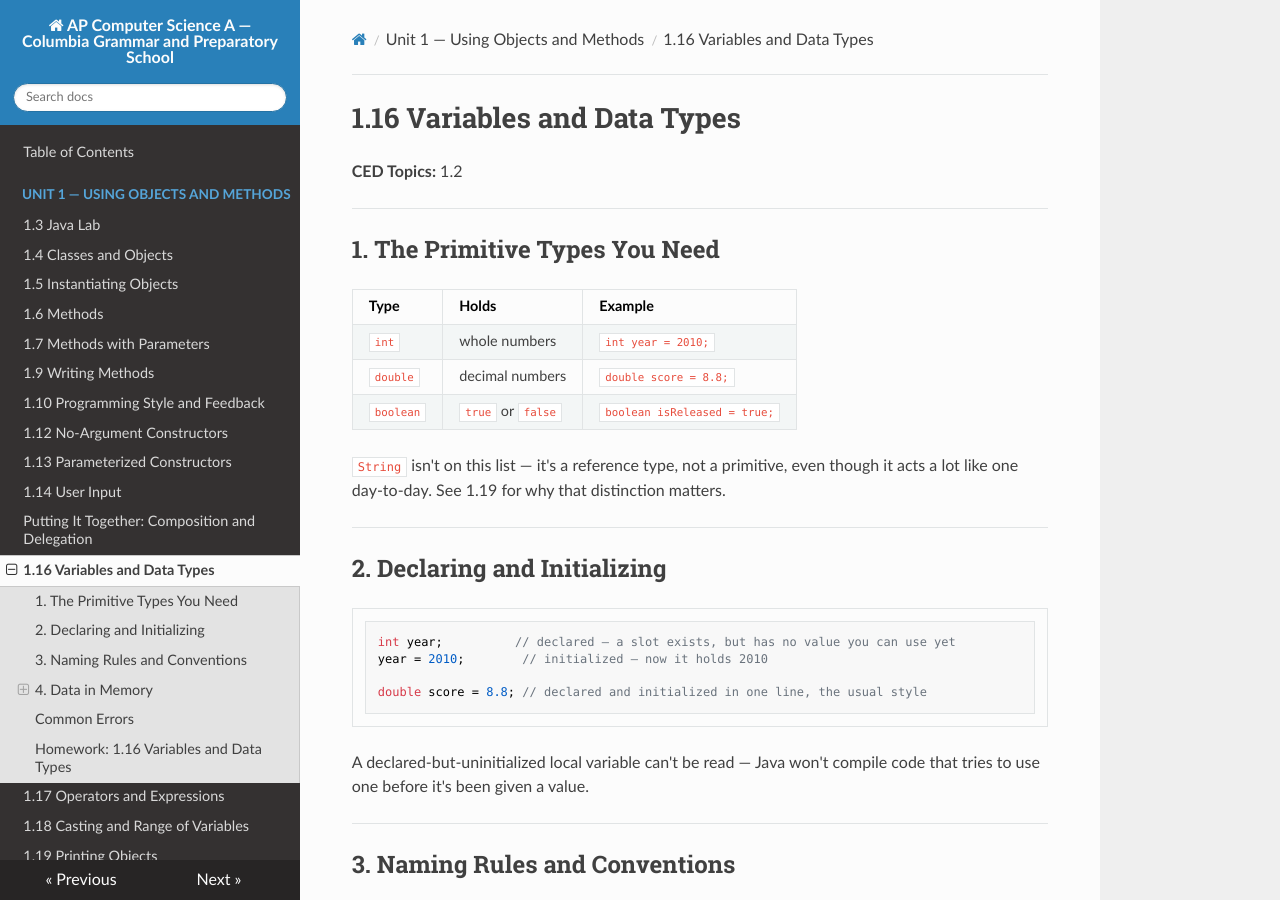
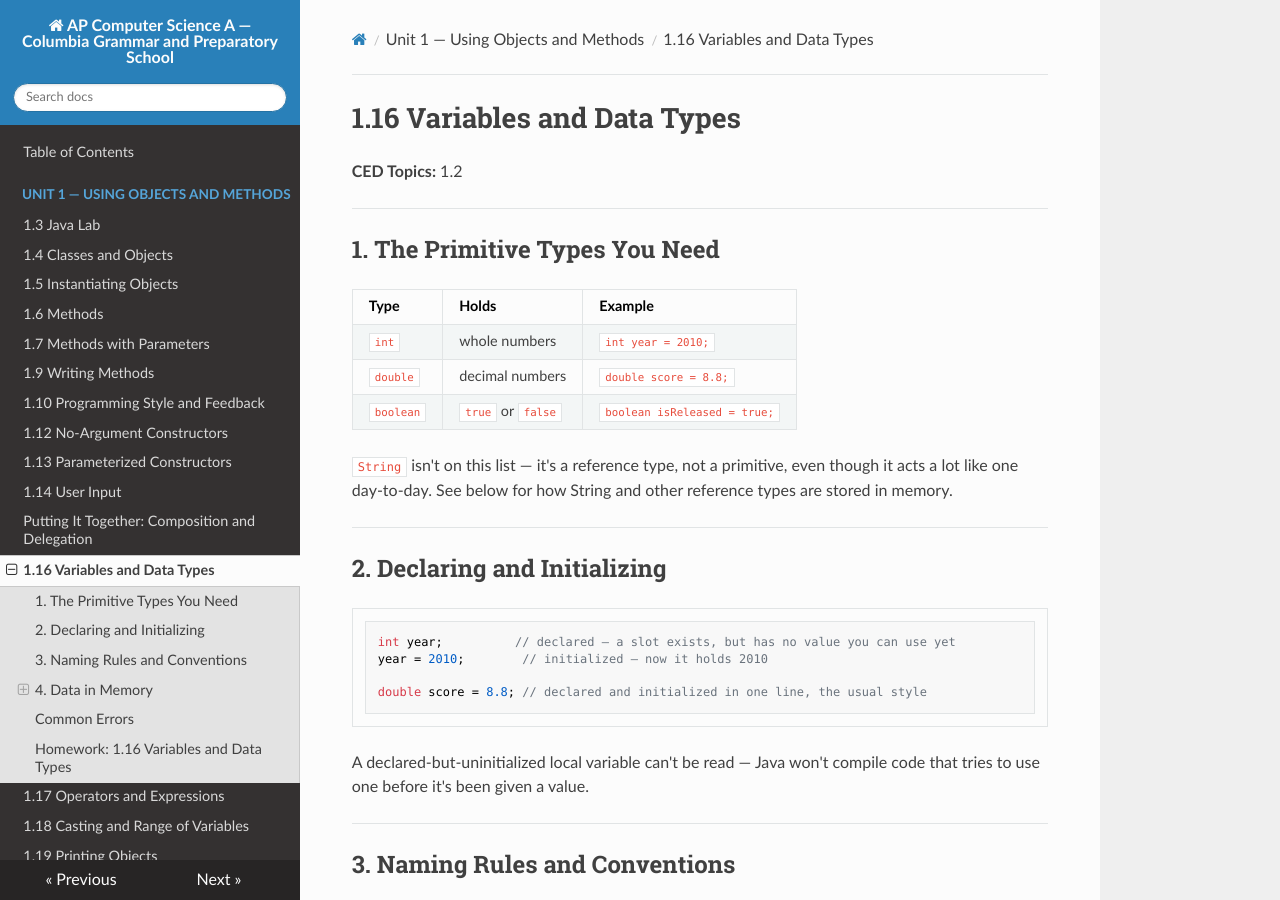
Before and after one commit to kjergens/apcsa-site, an MkDocs documentation site: the page built from docs/unit1/notes_16_variables.md, in a window 1280 px wide and 900 px high. Built offline with MkDocs 1.6.1, drawn with Linux system fonts in a browser that asks for light colours; nearby versions of some CDN libraries.

Commit message:
Update explanation of String type in variables notes
Clarified the distinction of String as a reference type and its memory storage.

```diff
--- a/docs/unit1/notes_16_variables.md
+++ b/docs/unit1/notes_16_variables.md
@@ -12,7 +12,7 @@
 | `double` | decimal numbers | `double score = 8.8;` |
 | `boolean` | `true` or `false` | `boolean isReleased = true;` |
 
-`String` isn't on this list — it's a reference type, not a primitive, even though it acts a lot like one day-to-day. See 1.19 for why that distinction matters.
+`String` isn't on this list — it's a reference type, not a primitive, even though it acts a lot like one day-to-day. See below for how String and other reference types are stored in memory.
 
 ---
 
```
